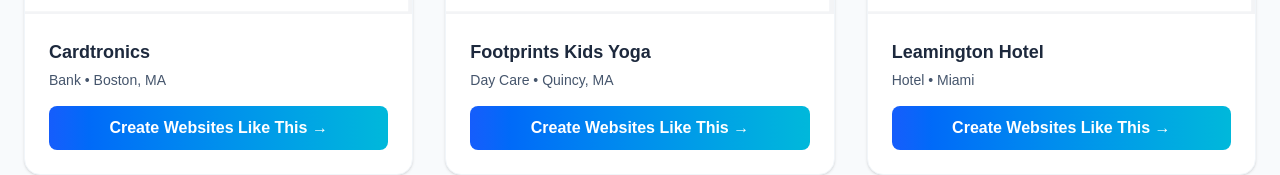
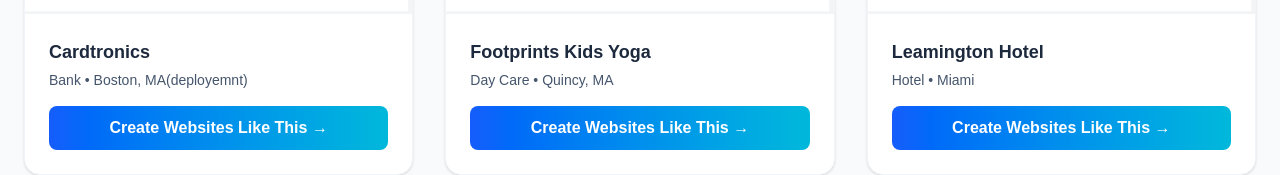
Before and after one commit to Ilgert1/SpringBootProject, a Next.js app in the folder products-frontend/: page /platform in a window 1280 px wide. Shown: the part 2063-2238 px from the top of the page. Built offline with nearby package versions, Linux system fonts and the light colour scheme.

Commit message:
changed platform to display deploymeny DB

```diff
--- a/products-frontend/app/platform/page.tsx
+++ b/products-frontend/app/platform/page.tsx
@@ -212,7 +212,7 @@
 
                     <div className="grid md:grid-cols-3 gap-8">
                         {[
-                            { id: 112, name: "Cardtronics", type: "Bank", city: "Boston, MA" },
+                            { id: 52, name: "Cardtronics", type: "Bank", city: "Boston, MA(deployemnt)" },
                             { id: 155, name: "Footprints Kids Yoga", type: "Day Care", city: "Quincy, MA" },
                             { id: 382, name: "Leamington Hotel", type: "Hotel", city: "Miami" },
                         ].map((business, idx) => (
```
